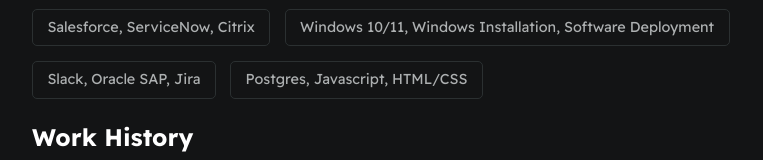
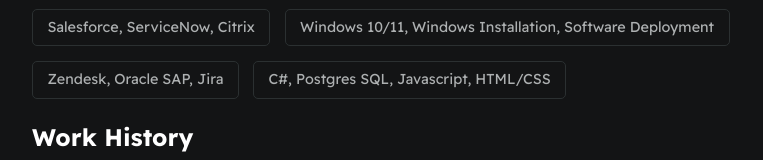
Before and after one commit to ptonline40/Resume_Website, a plain HTML site: page index.html in a window 1280 px wide. Shown: the part 566-726 px from the top of the page, without its empty margins (258-1021 px from the left). Drawn offline with Linux system fonts and the light colour scheme.

Commit message:
Minor Cosmetic Changes 3

```diff
--- a/index.html
+++ b/index.html
@@ -59,10 +59,10 @@
             <span>Windows 10/11, Windows Installation, Software Deployment</span>
           </div>
           <div class="card--techstack">
-            <span>Slack, Oracle SAP, Jira</span>
+            <span>Zendesk, Oracle SAP, Jira</span>
           </div>
           <div class="card--techstack">
-            <span>Postgres, Javascript, HTML/CSS</span>
+            <span>C#, Postgres SQL, Javascript, HTML/CSS</span>
           </div>
         </div>
       </section>
```
